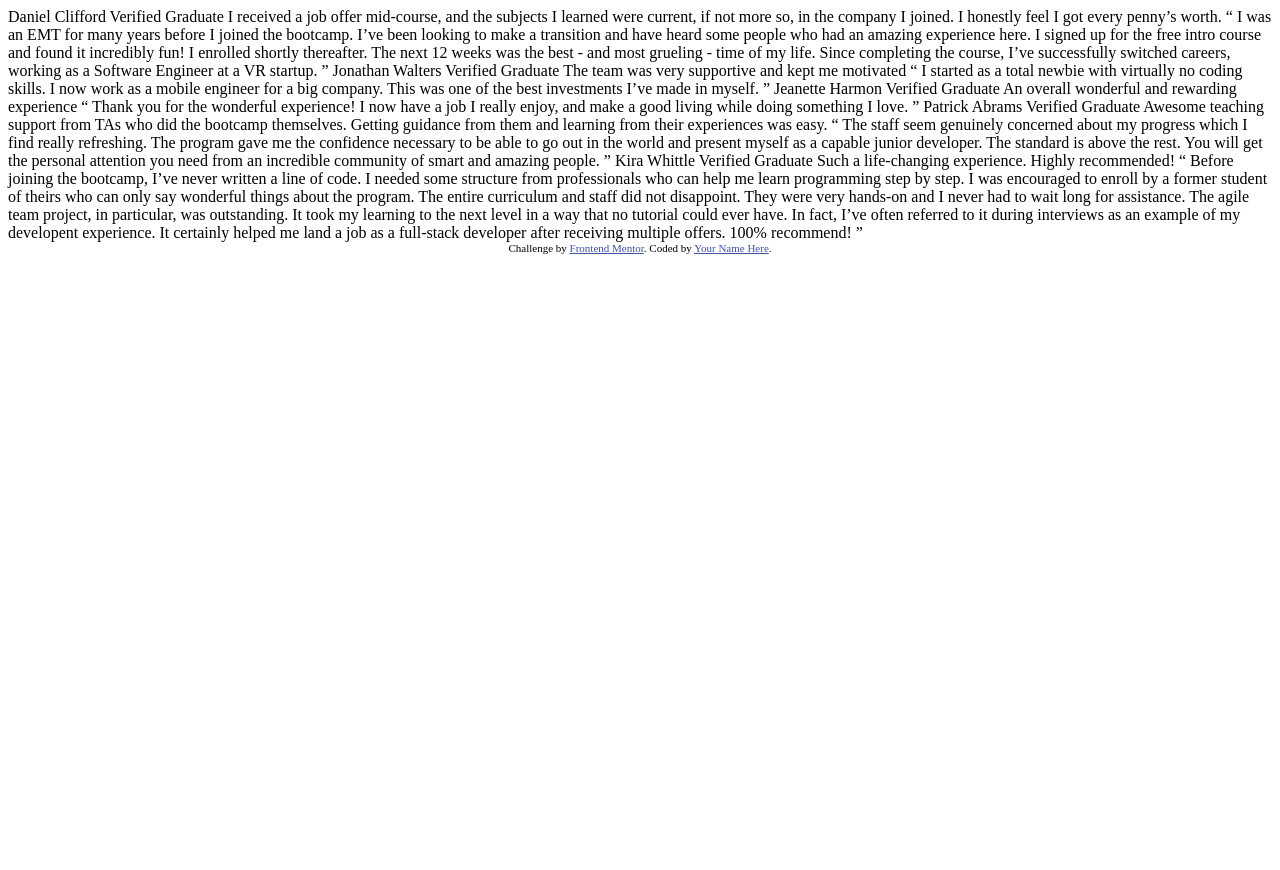
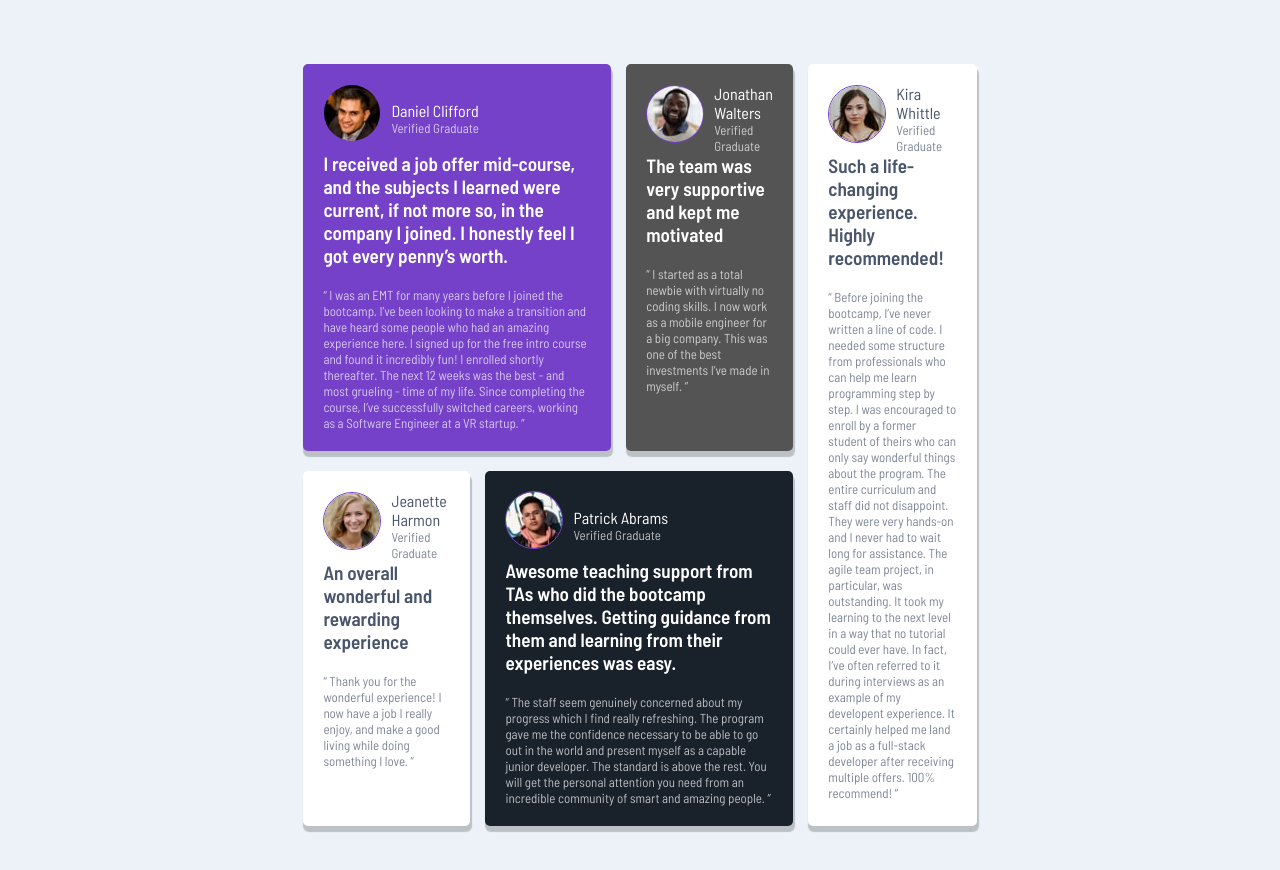
Before and after one commit to Kapsylen/testimonial-grid-challenge, a plain HTML site: page index.html in a window 1280 px wide. Before the commit the page ends 800 px from the top, so only its background shows below. Drawn offline with Linux system fonts and the light colour scheme.

Commit message:
added  more style and  html

```diff
--- a/index.html
+++ b/index.html
@@ -5,72 +5,97 @@
   <meta name="viewport" content="width=device-width, initial-scale=1.0"> <!-- displays site properly based on user's device -->
 
   <link rel="icon" type="image/png" sizes="32x32" href="./images/favicon-32x32.png">
+  <link rel="stylesheet" href="./style.css"/>
+  <link rel="preconnect" href="https://fonts.googleapis.com">
+<link rel="preconnect" href="https://fonts.gstatic.com" crossorigin>
+<link href="https://fonts.googleapis.com/css2?family=Barlow+Semi+Condensed:ital,wght@0,100;0,200;0,300;0,400;0,500;0,600;0,700;0,800;0,900;1,100;1,200;1,300;1,400;1,500;1,600;1,700;1,800;1,900&display=swap" rel="stylesheet">
+  <title>Testimonials Challenge</title>
+  </head>
 
-  <title>Frontend Mentor | [Challenge Name Here]</title>
+  <body>
+    <div id="testimonial-grid-container">
 
-  <!-- Feel free to remove these styles or customise in your own stylesheet 👍 -->
-  <style>
-    .attribution { font-size: 11px; text-align: center; }
-    .attribution a { color: hsl(228, 45%, 44%); }
-  </style>
-</head>
-<body>
-  Daniel Clifford
-  Verified Graduate
-
-  I received a job offer mid-course, and the subjects I learned were current, if not more so,
-  in the company I joined. I honestly feel I got every penny’s worth.
-
-  “ I was an EMT for many years before I joined the bootcamp. I’ve been looking to make a
+      <div id="main-left">
+        <div id="top">
+          <div id="testimonial-1" class="grid-item">
+            <div class="header">
+              <img src="./images/image-daniel.jpg" alt="daniel profile picture">
+              <div class="header-text">
+                <p class="name">Daniel Clifford</p>
+                <p>Verified Graduate</p>
+              </div>
+            </div>
+            <h4> I received a job offer mid-course, and the subjects I learned were current, if not more so,
+              in the company I joined. I honestly feel I got every penny’s worth.</h4>
+            <p>“ I was an EMT for many years before I joined the bootcamp. I’ve been looking to make a
               transition and have heard some people who had an amazing experience here. I signed up
               for the free intro course and found it incredibly fun! I enrolled shortly thereafter.
               The next 12 weeks was the best - and most grueling - time of my life. Since completing
-  the course, I’ve successfully switched careers, working as a Software Engineer at a VR startup. ”
-
-  Jonathan Walters
-  Verified Graduate
-
-  The team was very supportive and kept me motivated
-
-  “ I started as a total newbie with virtually no coding skills. I now work as a mobile engineer
-  for a big company. This was one of the best investments I’ve made in myself. ”
-
-  Jeanette Harmon
-  Verified Graduate
-
-  An overall wonderful and rewarding experience
-
-  “ Thank you for the wonderful experience! I now have a job I really enjoy, and make a good living
-  while doing something I love. ”
-
-  Patrick Abrams
-  Verified Graduate
-
-  Awesome teaching support from TAs who did the bootcamp themselves. Getting guidance from them and
-  learning from their experiences was easy.
-
-  “ The staff seem genuinely concerned about my progress which I find really refreshing. The program
+              the course, I’ve successfully switched careers, working as a Software Engineer at a VR startup. ”</p>
+          </div>
+          <div id="testimonial-2" class="grid-item">
+            <div class="header">
+              <img src="./images/image-jonathan.jpg" alt="daniel profile picture">
+              <div class="header-text">
+                <p class="name">Jonathan Walters</p>
+                <p>Verified Graduate</p>
+              </div>
+            </div>
+            <h4>The team was very supportive and kept me motivated</h4>
+            <p>“ I started as a total newbie with virtually no coding skills. I now work as a mobile engineer
+              for a big company. This was one of the best investments I’ve made in myself. ”</p>
+          </div>
+        </div>
+        <div id="bottom">
+          <div id="testimonial-3" class="grid-item">
+            <div class="header">
+              <img src="./images/image-jeanette.jpg" alt="daniel profile picture">
+              <div class="header-text">
+                <p class="name">Jeanette Harmon</p>
+                <p>Verified Graduate</p>
+              </div>
+            </div>
+            <h4>An overall wonderful and rewarding experience</h4>
+            <p>“ Thank you for the wonderful experience! I now have a job I really enjoy, and make a good living
+              while doing something I love. ”</p>
+          </div>
+          <div id="testimonial-4" class="grid-item" >
+            <div class="header">
+              <img src="./images/image-patrick.jpg" alt="daniel profile picture">
+              <div class="header-text">
+                <p class="name">Patrick Abrams</p>
+                <p>Verified Graduate</p>
+              </div>
+            </div>
+            <h4>Awesome teaching support from TAs who did the bootcamp themselves. Getting guidance from them and
+              learning from their experiences was easy.</h4>
+            <p>“ The staff seem genuinely concerned about my progress which I find really refreshing. The program
               gave me the confidence necessary to be able to go out in the world and present myself as a capable
               junior developer. The standard is above the rest. You will get the personal attention you need from
-  an incredible community of smart and amazing people. ”
+              an incredible community of smart and amazing people. ”</p>
+          </div>
+        </div>
+      </div>
 
-  Kira Whittle
-  Verified Graduate
 
-  Such a life-changing experience. Highly recommended!
-
-  “ Before joining the bootcamp, I’ve never written a line of code. I needed some structure from
+      <div id="testimonial-5" class="grid-item">
+        <div class="header">
+          <img src="./images/image-kira.jpg" alt="daniel profile picture">
+          <div class="header-text">
+            <p class="name">Kira Whittle</p>
+            <p>Verified Graduate</p>
+          </div>
+        </div>
+        <h4> Such a life-changing experience. Highly recommended!</h4>
+        <p> “ Before joining the bootcamp, I’ve never written a line of code. I needed some structure from
           professionals who can help me learn programming step by step. I was encouraged to enroll by a former
           student of theirs who can only say wonderful things about the program. The entire curriculum and staff
           did not disappoint. They were very hands-on and I never had to wait long for assistance. The agile team
           project, in particular, was outstanding. It took my learning to the next level in a way that no tutorial
           could ever have. In fact, I’ve often referred to it during interviews as an example of my developent
           experience. It certainly helped me land a job as a full-stack developer after receiving multiple offers.
-  100% recommend! ”
-
-  <div class="attribution">
-    Challenge by <a href="https://www.frontendmentor.io?ref=challenge" target="_blank">Frontend Mentor</a>.
-    Coded by <a href="#">Your Name Here</a>.
+          100% recommend! ”</p>
+      </div>
     </div>
   </body>
 </html>
--- /dev/null
+++ b/style.css
@@ -0,0 +1,113 @@
+* {
+    box-sizing: border-box;
+    margin: 0;
+    padding: 0;
+}
+
+body {
+    background-color: #ECF2F8;
+    font-family: "Barlow Semi Condensed", sans-serif;
+}
+
+#testimonial-grid-container {
+    padding: 5% 3%;
+}
+
+#testimonial-1 {
+    background-color: #7541c8;
+    color: #ffffff;
+}
+
+#testimonial-2 {
+    background-color: #545454;
+    color: #ffffff;
+}
+
+#testimonial-3, #testimonial-5 {
+    background-color: #ffffff;
+    color: #48556a;
+}
+
+#testimonial-4 {
+    background-color: #19212b;
+    color: #ffffff;;
+}
+
+
+.grid-item {
+    margin-bottom: 20px;
+    padding: 20px;
+    border-radius: 5px;
+    box-shadow: 1px 5px 1px 1px rgb(0, 0, 0, 0.2);
+    font-size: 13px;
+}
+
+.grid-item p {
+    opacity: 70%;
+}
+
+.header .name {
+    opacity: 100%;
+    font-size: 1rem;
+}
+
+
+.header img {
+    border-radius: 50%;
+    margin-right: 10px;
+    border: 1px solid #7541c8;
+
+}
+@media(min-width: 576px) {
+
+    #testimonial-grid-container, #top, #bottom, #main-left {
+        display: flex;
+    }
+
+    #testimonial-grid-container {
+        max-width: 750px;
+        margin: 0 auto;
+    }
+    #testimonial-5 {
+        flex-basis: 25%;
+    }
+
+    #top, #bottom {
+        flex-basis: 50%;
+    }
+
+    #main-left {
+        flex-direction: column;
+        flex-basis: 75%;
+    }
+
+    #testimonial-1, #testimonial-4 {
+        flex-basis: 65%;;
+    }
+
+    #testimonial-2, #testimonial-3 {
+        flex-basis: 35%;;
+    }
+
+    #main-left .grid-item {
+        margin-right: 15px;
+    }
+
+    .header {
+        display: flex;
+        align-items: center;
+    }
+
+    img {
+        border-radius: 50%;
+        margin-right: 10px;
+        margin-bottom: 10px;
+    }
+
+    .grid-item h4 {
+        margin-bottom: 20px;
+        font-size: 1.2rem;
+        font-weight: 600;
+    }
+
+}
```
Also changed, not shown: test.html (added, +12 -0 lines), 2 other files. Lines whose indentation alone changed are shown as unchanged.
